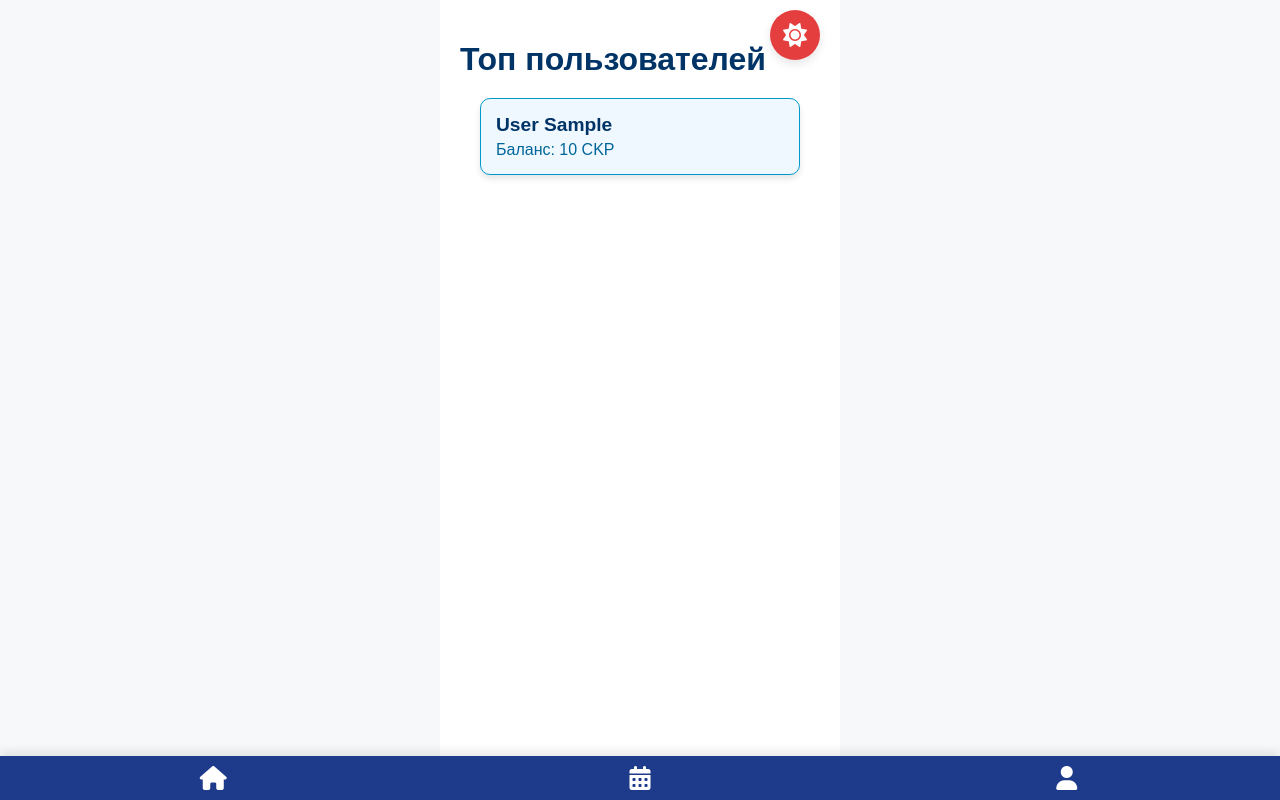
After one commit to Edvvard0/CKRcoin, a FastAPI app: template app/templates/top_users.html in a window 1280 px wide. The commit adds this page. Run offline with FastAPI, Linux system fonts and the light colour scheme; the template is opened without the code that fills it: most values are stand-ins (such as "Sample title", 1, 10 or a date in 2020); parts of the project's set-up code (start-up, migrations or seed data) failed here and were passed over.

Commit message:
добавил страницу с топом пользователей

```diff
--- /dev/null
+++ b/app/static/css/top_users.css
@@ -0,0 +1,45 @@
+<style>
+/* Стили для страницы топа пользователей */
+.top-users-container {
+    text-align: center;
+    margin: 20px;
+    font-family: 'Poppins', sans-serif;
+}
+
+.top-users-title {
+    font-size: 2rem;
+    color: #003366;
+    margin-bottom: 20px;
+}
+
+.users-list {
+    display: flex;
+    flex-direction: column;
+    align-items: center;
+    gap: 15px;
+}
+
+.user-card {
+    width: 80%;
+    max-width: 400px;
+    padding: 15px;
+    border: 1px solid #0099cc;
+    border-radius: 10px;
+    background-color: #f0f8ff;
+    box-shadow: 0px 4px 6px rgba(0, 0, 0, 0.1);
+    text-align: left;
+}
+
+.user-name {
+    font-size: 1.2rem;
+    font-weight: 600;
+    color: #003366;
+    margin: 0;
+}
+
+.user-balance {
+    font-size: 1rem;
+    color: #006699;
+    margin: 5px 0 0;
+}
+</style>
--- a/app/templates/base_templates.html
+++ b/app/templates/base_templates.html
@@ -15,7 +15,7 @@
     <link rel="mask-icon" href="icons/safari-pinned-tab.svg" color="#5bbad5">
     <meta name="msapplication-TileColor" content="#da532c">
     <meta name="theme-color" content="#ffffff">
-    {% block headrs %} {% endblock %}
+    {% block headers %} {% endblock %}
 </head>
 <body>
     <div class="container" id="content">
@@ -32,7 +32,7 @@
         <!-- Нижняя навигация -->
         <footer>
             <nav class="bottom-nav">
-                <a href="/pages" class="bottom-nav-button">
+                <a onclick="redirectToMainPage()" class="bottom-nav-button">
                     <i class="fas fa-home"></i>
                 </a>
                 <a href="/pages/all_events" class="bottom-nav-button">
--- a/app/templates/current_event.html
+++ b/app/templates/current_event.html
@@ -1,6 +1,6 @@
 {% extends "base_templates.html" %}
 
-{% block headrs %}
+{% block headers %}
 <link rel="stylesheet" href="/static/css/current_event.css">
 {% endblock %}
 
--- a/app/templates/events_list.html
+++ b/app/templates/events_list.html
@@ -1,6 +1,6 @@
 {% extends "base_templates.html" %}
 
-{% block headrs %}
+{% block headers %}
 <link rel="stylesheet" href="/static/css/events_styles.css">
 {% endblock %}
 
--- /dev/null
+++ b/app/templates/top_users.html
@@ -0,0 +1,21 @@
+{% extends "base_templates.html" %}
+
+{% block headers %}
+<link rel="stylesheet" href="/static/css/top_users.css">
+{% endblock %}
+
+{% block title %}Топ пользователей{% endblock %}
+
+{% block content %}
+<div class="top-users-container">
+    <h1 class="top-users-title">Топ пользователей</h1>
+    <div class="users-list">
+        {% for user in users %}
+        <div class="user-card">
+            <p class="user-name">{{ user.last_name }} {{ user.first_name }}</p>
+            <p class="user-balance">Баланс: {{ user.balance }} CKP</p>
+        </div>
+        {% endfor %}
+    </div>
+</div>
+{% endblock %}
--- a/app/users/router.py
+++ b/app/users/router.py
@@ -19,6 +19,11 @@
     return await UserDAO.find_one_or_none(session, tg_id=tg_id)
 
 
+@router.get('/top_10')
+async def get_top_users(session: SessionDep):
+    return await UserDAO.find_top_users(session)
+
+
 @router.post('/add_user')
 async def add_user(user: SUserAdd, session: SessionDep):
     await UserDAO.add(session, **user.dict())
```
Also changed, not shown: app/pages/router.py (+8 -1 lines), app/templates/main.html (+5 -3 lines), app/users/dao.py (+17 -0 lines), app/static/js/command.js (line endings or trailing spaces).
